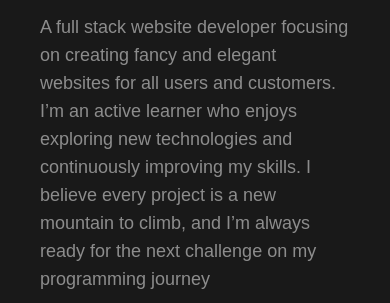
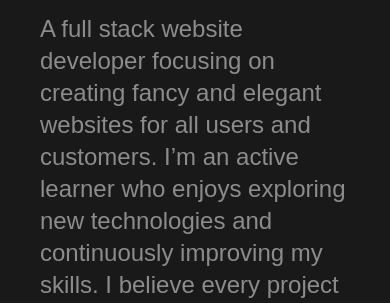
Before and after one commit to mvocoding/porfolio, a website: page index.html in a window 390 px wide. Shown: the part 339-642 px from the top of the page. Drawn offline with nearby package versions, Linux system fonts and the light colour scheme; no server answers; a web font is replaced by a local one.

Commit message:
fix responsive

```diff
--- a/DATA.js
+++ /dev/null
@@ -1 +0,0 @@
-export
--- a/index.html
+++ b/index.html
@@ -142,12 +142,12 @@
 </head>
 
 <body class="
-text-base leading-relaxed nimbus
+text-base  leading-relaxed nimbus
 bg-[#191919] w-full min-h-screen text-white/50  p-10
 ">
-    <div id="loader" class="fixed inset-0 flex items-center justify-center z-[50] bg-[#191919]">
+    <!-- <div id="loader" class="fixed inset-0 flex items-center justify-center z-[50] bg-[#191919]">
         <img src="assets/logo.png" class="w-80 fade-loop" alt="Loading...">
-    </div>
+    </div> -->
     <div id="resumeModal" class="
     transition-all duration-500
     scale-0 invisible [&.active]:scale-100 [&.active]:visible
@@ -198,14 +198,15 @@ bg-[#191919] w-full min-h-screen text-white/50  p-10
         peer-checked/design:[&_.design]:-translate-y-0
         peer-checked/projects:[&_.projects]:-translate-y-0   ">
             <div class="design">
-                <p class="text-lg" data-bind="aboutme">
+                <p class="text-2xl md:text-lg" data-bind="aboutme">
                 </p>
-                <ul class="list-social flex flex-row gap-4
+                <ul
+                    class="list-social flex flex-row gap-4
                 [&_a]:block [&_a]:p-4    [&_li]:rounded-2xl   [&_li]:bg-white/10 hover:[&_li]:bg-white/20   [&_img]:w-8  ">
                     <li><a href="https://www.linkedin.com/in/max-vo/" target="_blank"><img src="assets/linkedin.svg"
                                 alt="Linkedin"></a></li>
-                                <li><a href="https://github.com/mvocoding" target="_blank"><img src="assets/github.svg"
-                                    alt="Github"></a></li>
+                    <li><a href="https://github.com/mvocoding" target="_blank"><img src="assets/github.svg"
+                                alt="Github"></a></li>
                     <li><a href="#" id="btnOpenModal"> <img src="assets/resume.svg" alt="Resume"> </a></li>
                     <li><a href="mailto:maxvo.dev@gmail.com"> <img src="assets/contact.svg" alt="Contact"> </a></li>
                 </ul>
@@ -226,7 +227,7 @@ bg-[#191919] w-full min-h-screen text-white/50  p-10
         <ul class="*:overflow-hidden
         flex flex-col gap-14
         text-xl
-        *:bg-white/10   *:flex max-sm:*:flex-col *:gap-4  *:items-center *:rounded-3xl *:p-5  [&_li_*]:flex-1 [&_.description]:space-y-4
+        *:bg-white/10   *:flex max-md:*:flex-col  *:gap-4  *:items-center *:rounded-3xl *:p-5  [&_li_*]:flex-1 [&_.description]:space-y-4
         [&_button]:flex [&_button]:ml-auto
 
         sm:*:h-[450px]    [&_.media]:flex [&_.media]:justify-center
@@ -276,4 +277,5 @@ bg-[#191919] w-full min-h-screen text-white/50  p-10
 
 </body>
 <script src="app.js"></script>
+
 </html>
```
